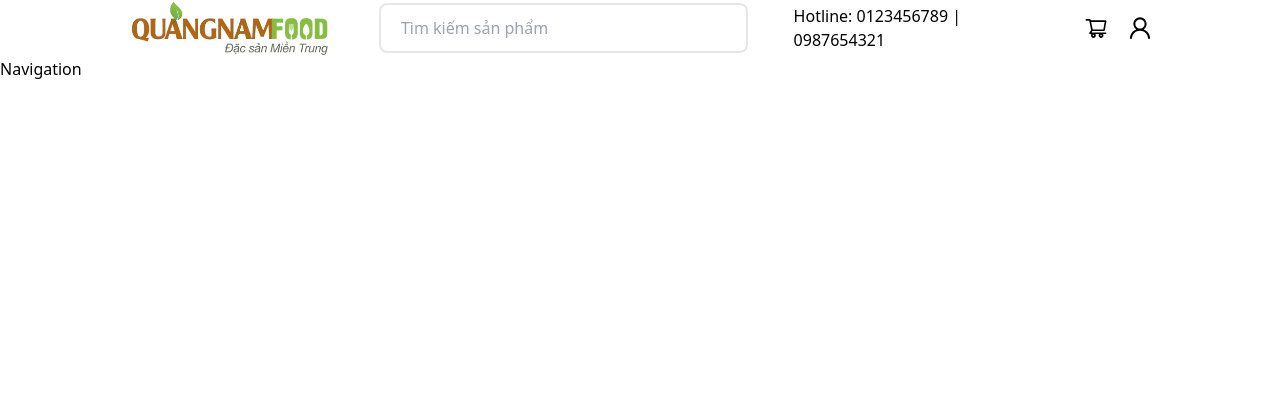
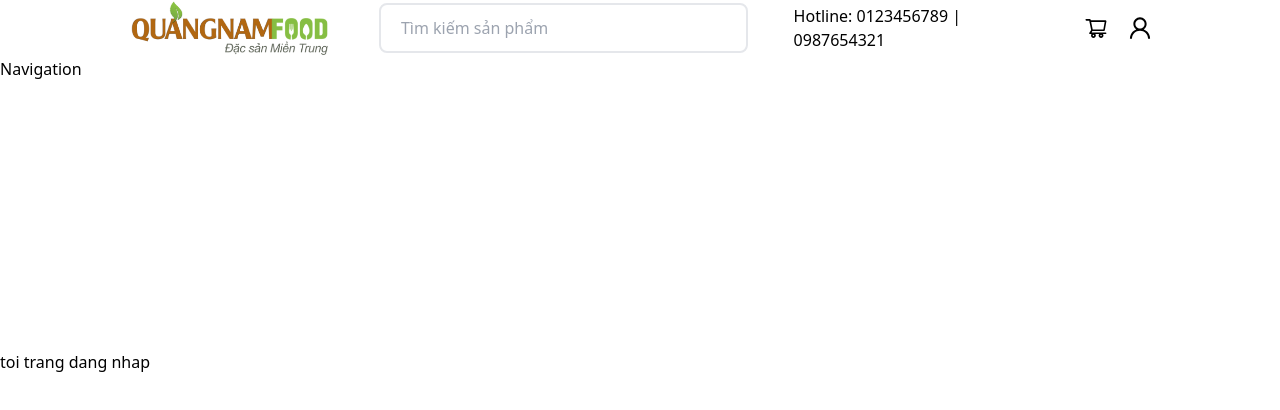
Before and after one commit to Trang-devDX/DATN_FE, a React (Create React App) app: page / in a window 1280 px wide. Shown: the top 410 px of the page. Built offline with nearby package versions, Linux system fonts and the light colour scheme.

Commit message:
understand

```diff
--- a/src/App.jsx
+++ b/src/App.jsx
@@ -23,7 +23,7 @@ function App() {
       <Routes>
         {/* Routes dành cho user */}
         <Route path="/" element={<UserLayout />}>
-          <Route path="home" element={<Home />} />
+          <Route index element={<Home />} />
           <Route path="cart" element={<Cart />} />
 
           <Route element={<AuthRoutes />}>
--- a/src/layouts/UserLayout.jsx
+++ b/src/layouts/UserLayout.jsx
@@ -10,7 +10,7 @@ const UserLayout = () => {
         <Header />
         <Navigation></Navigation>
       </div>
-      <main className="mt-[250px]"><Outlet /></main>
+      <main className="mt-[350px]"><Outlet /></main>
       <Footer />
     </>
   );
--- a/src/pages/user/Home.jsx
+++ b/src/pages/user/Home.jsx
@@ -1,13 +1,20 @@
 import Intro from "../../components/Intro";
 import ListProduct from "../../components/ListProduct";
 import Slider from "../../components/Slider";
+import { useNavigate } from "react-router-dom";
 
 export default function Home() {
-    return(
+    const navigate = useNavigate();
+    const toLoginPage = () => {
+        navigate('/login');
+    }
+    return (
+
         <div>
+            <button onClick={toLoginPage}>toi trang dang nhap</button>
             {/* <Intro></Intro> */}
             {/* <Slider></Slider> */}
             {/* <ListProduct></ListProduct> */}
         </div>
-    )
+    );
 }
--- a/src/pages/user/Login.jsx
+++ b/src/pages/user/Login.jsx
@@ -34,8 +34,8 @@ export default function Login() {
                     navigate('/admin');
                 }else{
                     navigate('/userprofile');
-                    // fetchCart();
-                    // fetchNumberOfCart();
+                    fetchCart();
+                    fetchNumberOfCart();
                 }
             }
         } catch (error) {
@@ -46,6 +46,7 @@ export default function Login() {
         <div className="max-w-[1200px] mx-auto">
             <Input placeholder="Username" value={userName} onChange={e => setUsername(e.target.value)} />
             <Input.Password placeholder="Password" value={password} onChange={e => setPassword(e.target.value)} />
+            <button onClick={handleLogin}>Đăng nhập</button>
         </div>
     )
 }
```
